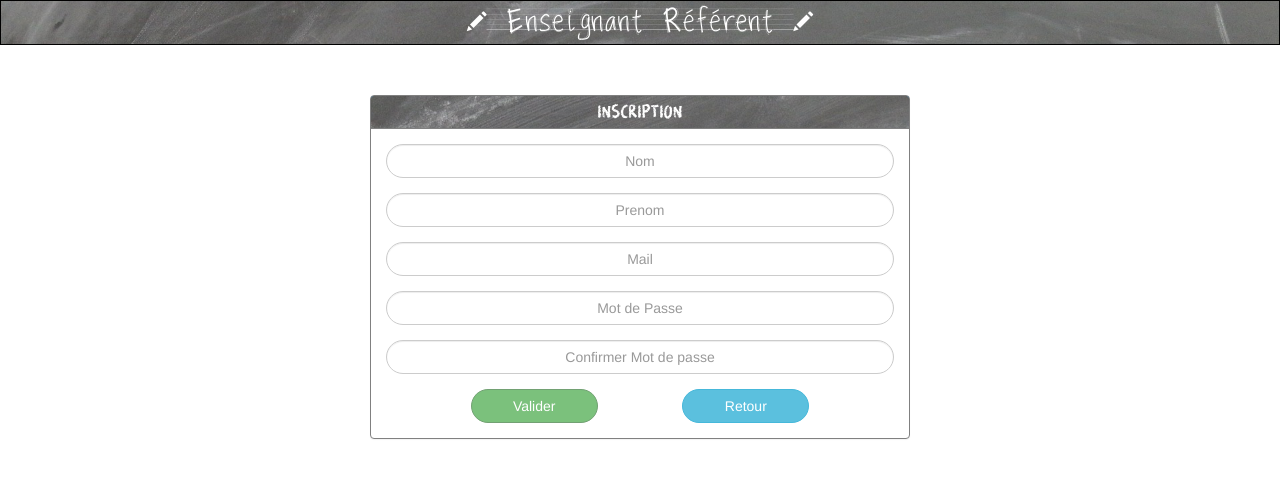
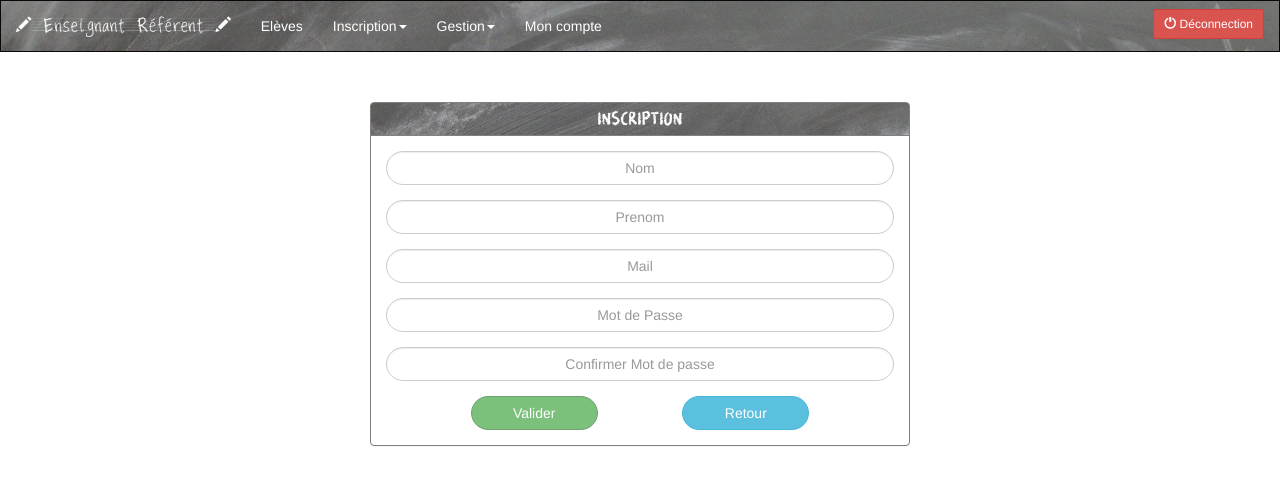
Before and after one commit to watslink/enseignantreferentwebclient, an Angular app: page /inscription in a window 1280 px wide. Shown: the top 484 px of the page. Built offline with nearby package versions, Linux system fonts and the light colour scheme; sample sign-in values are in the browser's storage.

Commit message:
save ensRefId in localStorage when login

```diff
--- a/src/app/app.component.css
+++ b/src/app/app.component.css
@@ -12,3 +12,7 @@ nav{
 .navbar-brand:hover, .navbar-inverse .navbar-nav > li > a:hover{
   background-color: black;
 }
+
+.item-dropdown:hover{
+  background: url('../assets/images/tableau1.jpg') no-repeat center fixed;
+}
--- a/src/app/app.component.html
+++ b/src/app/app.component.html
@@ -8,33 +8,49 @@
   </header>
   <nav class="navbar navbar-inverse font-tableau" role="navigation" *ngIf="isLoggedIn$ | async">
     <div class="navbar-header">
-      <button type="button" class="navbar-toggle" data-toggle="collapse" data-target=".navbar-collapse">
+      <button type="button" class="navbar-toggle" data-toggle="collapse" data-target=".navbar-collapse" (click)="isNavbarCollapsed = !isNavbarCollapsed">
         <span class="icon-bar"></span>
         <span class="icon-bar"></span>
         <span class="icon-bar"></span>
       </button>
-      <a class="navbar-brand" href='/accueil'>
+<!--      <button class="navbar-toggler hidden-sm-up" type="button" (click)="isNavbarCollapsed = !isNavbarCollapsed" data-target="#navbarsDefault" aria-controls="navbarsDefault" aria-expanded="false" aria-label="Toggle navigation">-->
+<!--        <span class="navbar-toggler-icon"></span>-->
+<!--      </button>-->
+      <a class="navbar-brand" routerLink="accueil">
         <small><span class="glyphicon glyphicon-pencil"></span> </small>
         Enseignant Référent
         <small><span class="glyphicon glyphicon-pencil"></span></small>
       </a>
     </div>
-    <div class="collapse navbar-collapse">
-      <ul class="nav navbar-nav">
-        <li> <a class="nav-link" href="#">Accueil</a> </li>
-        <li class="nav-item" ngbDropdown>
-          <a class="nav-link" style="cursor: pointer" ngbDropdownToggle>Témoignages <b class="caret"></b></a>
-          <ul class="dropdown-menu" ngbDropdownMenu>
-            <li><a href="#" ngbDropdownItem>Dompteurs</a></li>
-            <li><a href="#" ngbDropdownItem>Zoos</a></li>
-            <li><a href="#" ngbDropdownItem>Chasseurs</a></li>
+    <div [ngbCollapse]="isNavbarCollapsed" class="collapse navbar-collapse" id="navbarsDefault">
+      <ul class="nav navbar-nav mr-auto">
+        <li> <a class="nav-link" href="#">Elèves</a> </li>
+        <li class="nav-item dropdown" ngbDropdown>
+          <a class="nav-link dropdown-toggle" style="cursor: pointer" ngbDropdownToggle>Inscription<b class="caret"></b></a>
+          <ul class="dropdown-menu " ngbDropdownMenu>
+            <li><a href="#" class="item-dropdown" ngbDropdownItem>Dossiers en cours</a></li>
+            <li><a href="#" class="item-dropdown" ngbDropdownItem>Nouveau dossier...</a></li>
             <li class="divider"></li>
-            <li><a href="#" ngbDropdownItem>Autres témoignages</a></li>
+            <li><a href="#" class="item-dropdown" ngbDropdownItem>Documents requis</a></li>
           </ul>
         </li>
-        <li> <a class="nav-link" href="#">Liens</a> </li>
-        <li> <a class="nav-link" href="#">Références</a> </li>
+        <li class="nav-item dropdown" ngbDropdown>
+          <a class="nav-link dropdown-toggle" style="cursor: pointer" ngbDropdownToggle>Gestion<b class="caret"></b></a>
+          <ul class="dropdown-menu " ngbDropdownMenu>
+            <li><a href="#" class="item-dropdown" ngbDropdownItem>PIAL</a></li>
+            <li><a href="#" class="item-dropdown" ngbDropdownItem>Etablissement</a></li>
+            <li><a href="#" class="item-dropdown" ngbDropdownItem>Niveau</a></li>
+            <li><a href="#" class="item-dropdown" ngbDropdownItem>AESH</a></li>
+            <li><a href="#" class="item-dropdown" ngbDropdownItem>Structure professionnelle</a></li>
+            <li><a href="#" class="item-dropdown" ngbDropdownItem>Materiel pédagogique adapté</a></li>
+            <li><a href="#" class="item-dropdown" ngbDropdownItem>Categorie document</a></li>
+          </ul>
+        </li>
+        <li> <a class="nav-link" href="#">Mon compte</a> </li>
       </ul>
+      <form class="navbar-form navbar-right"  (ngSubmit)="onLogout()">
+          <button type="submit" class="btn btn-danger btn-sm"><span class="glyphicon glyphicon-off"></span> Déconnection</button>
+      </form>
     </div>
   </nav>
   <router-outlet></router-outlet>
--- a/src/app/app.component.ts
+++ b/src/app/app.component.ts
@@ -12,10 +12,14 @@ import {Observable} from 'rxjs';
 export class AppComponent implements OnInit {
   title = 'enseignantreferentwebclient';
   isLoggedIn$: Observable<boolean> ;
+  isNavbarCollapsed = true;
 
   constructor(private authService: AuthenticationService) { }
 
   ngOnInit(): void {
     this.isLoggedIn$ = this.authService.isLoggedIn;
   }
+  onLogout() {
+    this.authService.logout();
+  }
 }
--- a/src/app/login/login.component.ts
+++ b/src/app/login/login.component.ts
@@ -1,6 +1,7 @@
 import { Component, OnInit } from '@angular/core';
 import {Router} from '@angular/router';
 import {AuthenticationService} from '../../service/authentication.service';
+import {EnseignantReferent} from '../../model/EnseignantReferent.model';
 
 @Component({
   selector: 'app-login',
@@ -10,6 +11,8 @@ import {AuthenticationService} from '../../service/authentication.service';
 export class LoginComponent implements OnInit {
 
   erreur = 0;
+
+  private ensRef: EnseignantReferent;
 
   constructor(private authService: AuthenticationService, private router: Router) { }
 
@@ -22,6 +25,10 @@ export class LoginComponent implements OnInit {
         const jwt = resp.headers.get('Authorization');
         this.authService.saveToken( jwt );
         this.authService.loadToken();
+        this.authService.getEnsRef(user).subscribe( resp2 => {
+          this.ensRef = resp2;
+          localStorage.setItem('idEnsRef', this.ensRef.enseignantReferentId.toString());
+        });
         this.router.navigateByUrl('/accueil');
       }, err => {
         this.erreur = 1;
--- a/src/service/authentication.service.ts
+++ b/src/service/authentication.service.ts
@@ -3,6 +3,7 @@ import {HttpClient, HttpClientModule} from '@angular/common/http';
 import {Router} from '@angular/router';
 import {LoginComponent} from '../app/login/login.component';
 import {BehaviorSubject, Observable} from 'rxjs';
+import {EnseignantReferent} from '../model/EnseignantReferent.model';
 
 
 @Injectable()
@@ -11,11 +12,15 @@ export class AuthenticationService {
   private host = 'http://localhost:8080';
   private jwtToken = null;
   private loggedIn = new BehaviorSubject<boolean>(false);
+  private ensRefLogged: EnseignantReferent;
   constructor(private http: HttpClient, private router: Router) {
   }
 
     get isLoggedIn() {
-      return this.loggedIn.asObservable();
+     if (localStorage.getItem('token') != null) {
+      this.loggedIn.next(true);
+     }
+     return this.loggedIn.asObservable();
     }
 
     login(user) {
@@ -45,5 +50,9 @@ export class AuthenticationService {
         this.jwtToken = localStorage.getItem('token');
       }
       return this.jwtToken;
-  }
+    }
+    getEnsRef(ensRef): Observable<EnseignantReferent> {
+      return this.http.get<EnseignantReferent>(this.host + '/enseignantReferentByMail/' + ensRef.mail );
+      // localStorage.setItem('idEnsRef', this.ensRefLogged.enseignantReferentId.toString());
+    }
 }
```
